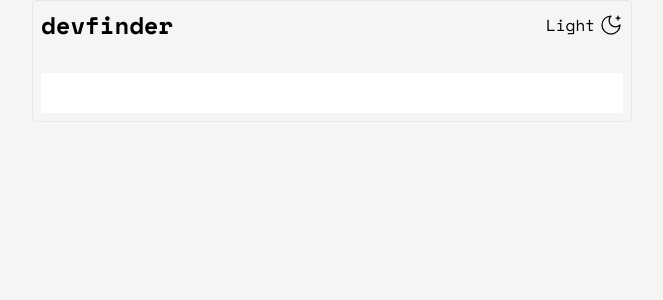
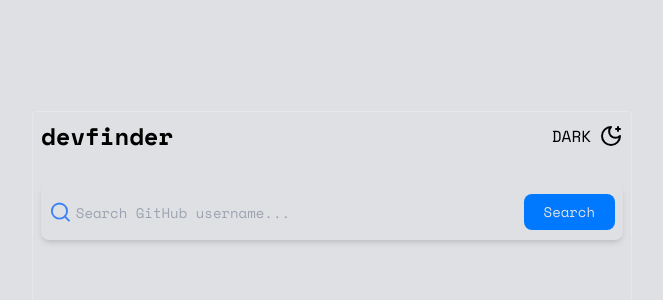
Before and after one commit to ashishmohanty10/GitHub-User, a React (Vite) app: page / in a window 1280 px wide. Shown: the top 300 px of the page, without its empty margins (308-971 px from the left). Built offline with nearby package versions, Linux system fonts and the light colour scheme.

Commit message:
ui works

```diff
--- a/package.json
+++ b/package.json
@@ -10,6 +10,7 @@
     "preview": "vite preview"
   },
   "dependencies": {
+    "jotai": "^2.6.3",
     "lucide-react": "^0.316.0",
     "react": "^18.2.0",
     "react-dom": "^18.2.0"
--- a/src/App.jsx
+++ b/src/App.jsx
@@ -1,29 +1,67 @@
-import { Sun, MoonStar } from "lucide-react";
+import { Sun, MoonStar, Search } from "lucide-react";
 import React from "react";
+import { useAtom } from "jotai";
+import { atomWithStorage } from "jotai/utils";
+
+const theme = atomWithStorage("dark", false);
 
 const App = () => {
+  const [appTheme, setAppTheme] = useAtom(theme);
+  const handleClick = () => setAppTheme(!appTheme);
+
   return (
-    <>
-      <div className="flex flex-col bg-stone-100 min-h-screen w-full">
+    <div className={appTheme ? "dark" : "light"}>
+      <div className="flex flex-col bg-[#dfe0e3] min-h-screen w-full dark:bg-[#141c2f] justify-center items-center">
         {/* container */}
         <div className="border rounded mx-auto w-full max-w-[600px] p-2 flex flex-col gap-8">
           <section className="flex justify-between items-center">
-            <p className="font-secondarFont text-2xl font-bold">devfinder</p>
-            <div className="flex justify-between items-center gap-x-1">
-              <p>Light</p>
-              <MoonStar strokeWidth={1.25} />
+            <p className="font-secondarFont text-2xl font-bold dark:text-[#dfe0e3]">
+              devfinder
+            </p>
+            <div className="flex justify-between items-center gap-x-2 dark:text-[#dfe0e3]">
+              <p className="font-medium">{!appTheme ? "DARK" : "LIGHT"}</p>
+              <button onClick={handleClick}>
+                {!appTheme ? (
+                  <MoonStar strokeWidth={2} />
+                ) : (
+                  <Sun strokeWidth={2} />
+                )}
+              </button>
             </div>
           </section>
 
           {/* search */}
 
-          <form action="">
-            <input type="text" className="w-full p-2" />
-            <button type="submit"></button>
+          <form
+            action=""
+            className="mb-2 rounded-lg flex items-center shadow-md gap-2 focus-within:ring-1 dark:focus-within:ring-gray-200 focus-within:ring-slate-400 p-2 dark:bg-[#1f2a48]"
+          >
+            <section className="flex items-center w-full h-full ">
+              <Search strokeWidth={2} className="text-blue-500" />
+              <input
+                type="text"
+                placeholder="Search GitHub username..."
+                className="w-full h-[40px] px-1 text-sm bg-inherit rounded-lg outline-none dark:text-[#dfe0e3]"
+              />
+            </section>
+            <button
+              type="submit"
+              className="px-5 py-2 rounded-lg bg-[#0079ff] text-[#dfe0e3] text-sm font-medium hover:bg-blue-700 "
+            >
+              Search
+            </button>
           </form>
+
+          {/* main */}
+
+          <section className="min-h-[400px] dark:bg-[#1f2a48] px-4 py-8 rounded-lg flex justify-between items-start">
+            <div>
+              <img src="" alt="" />
+            </div>
+          </section>
         </div>
       </div>
-    </>
+    </div>
   );
 };
 
--- a/tailwind.config.js
+++ b/tailwind.config.js
@@ -1,6 +1,7 @@
 /** @type {import('tailwindcss').Config} */
 export default {
   content: ["./index.html", "./src/**/*.{js,ts,jsx,tsx}"],
+  darkMode: "class",
   theme: {
     container: {
       center: true,
```
Also changed, not shown: 1 other file (tests, documents, lock files or other folders).
